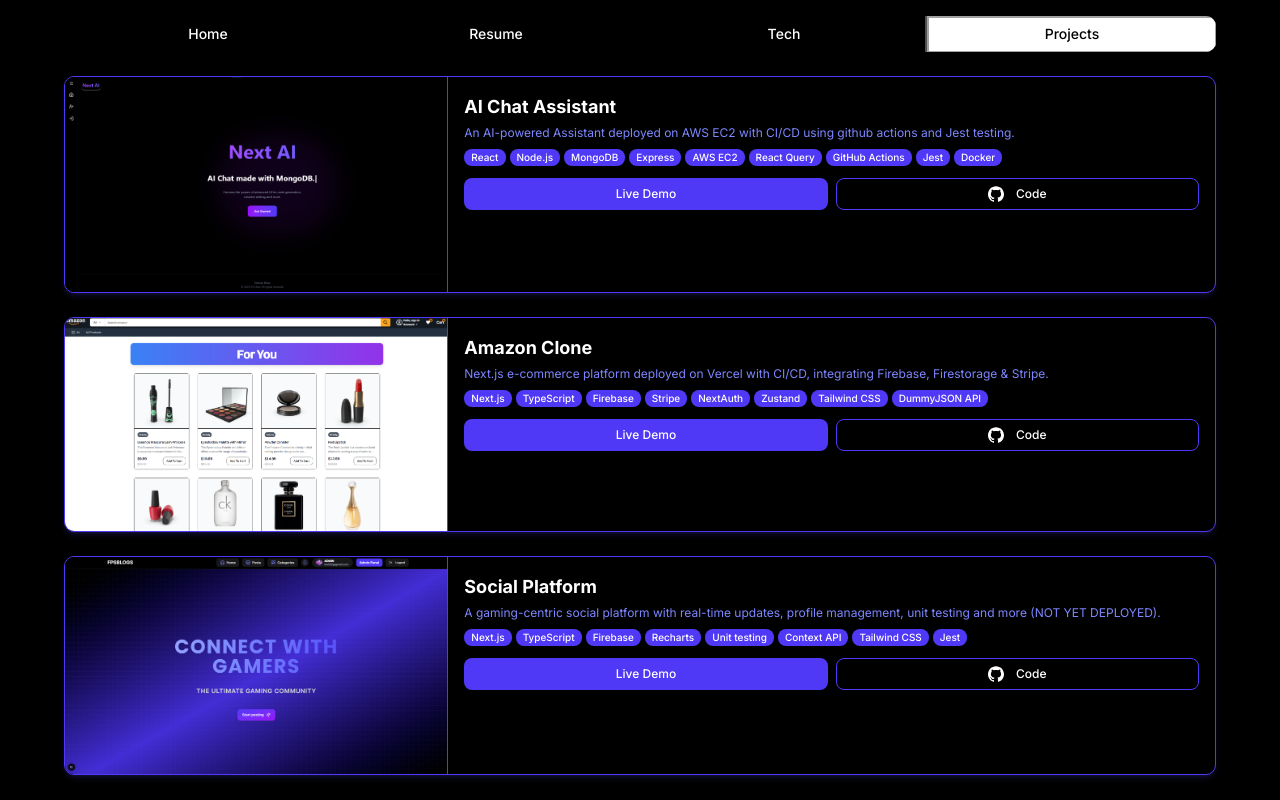
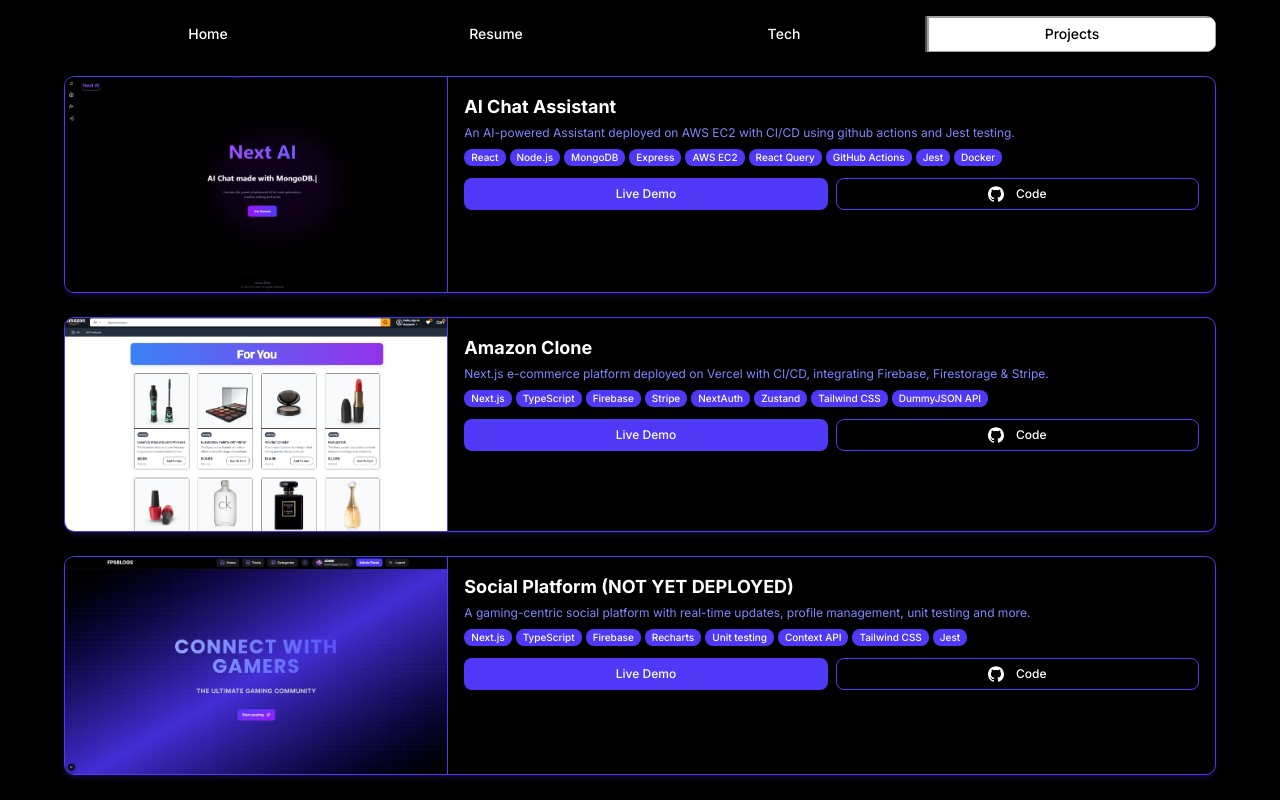
Before and after one commit to DevKhan786/hamzaportfolio, a Next.js app: page / in a window 1280 px wide. Both pictures are taken after a click on the tab "Projects". Built offline with nearby package versions, Linux system fonts and the light colour scheme.

Commit message:
images hd

```diff
--- a/src/app/page.tsx
+++ b/src/app/page.tsx
@@ -179,9 +179,9 @@
       image: "/amazon-clone.png",
     },
     {
-      title: "Social Platform",
+      title: "Social Platform (NOT YET DEPLOYED)",
       description:
-        "A gaming-centric social platform with real-time updates, profile management, unit testing and more (NOT YET DEPLOYED).",
+        "A gaming-centric social platform with real-time updates, profile management, unit testing and more.",
       tech: [
         "Next.js",
         "TypeScript",
@@ -477,8 +477,8 @@
                           <Image
                             src={project.image}
                             alt={project.title}
-                            width={300}
-                            height={200}
+                            width={2000}
+                            height={2000}
                             className="w-full h-full object-cover sm:border-r border-indigo-600"
                           />
                         </div>
```
